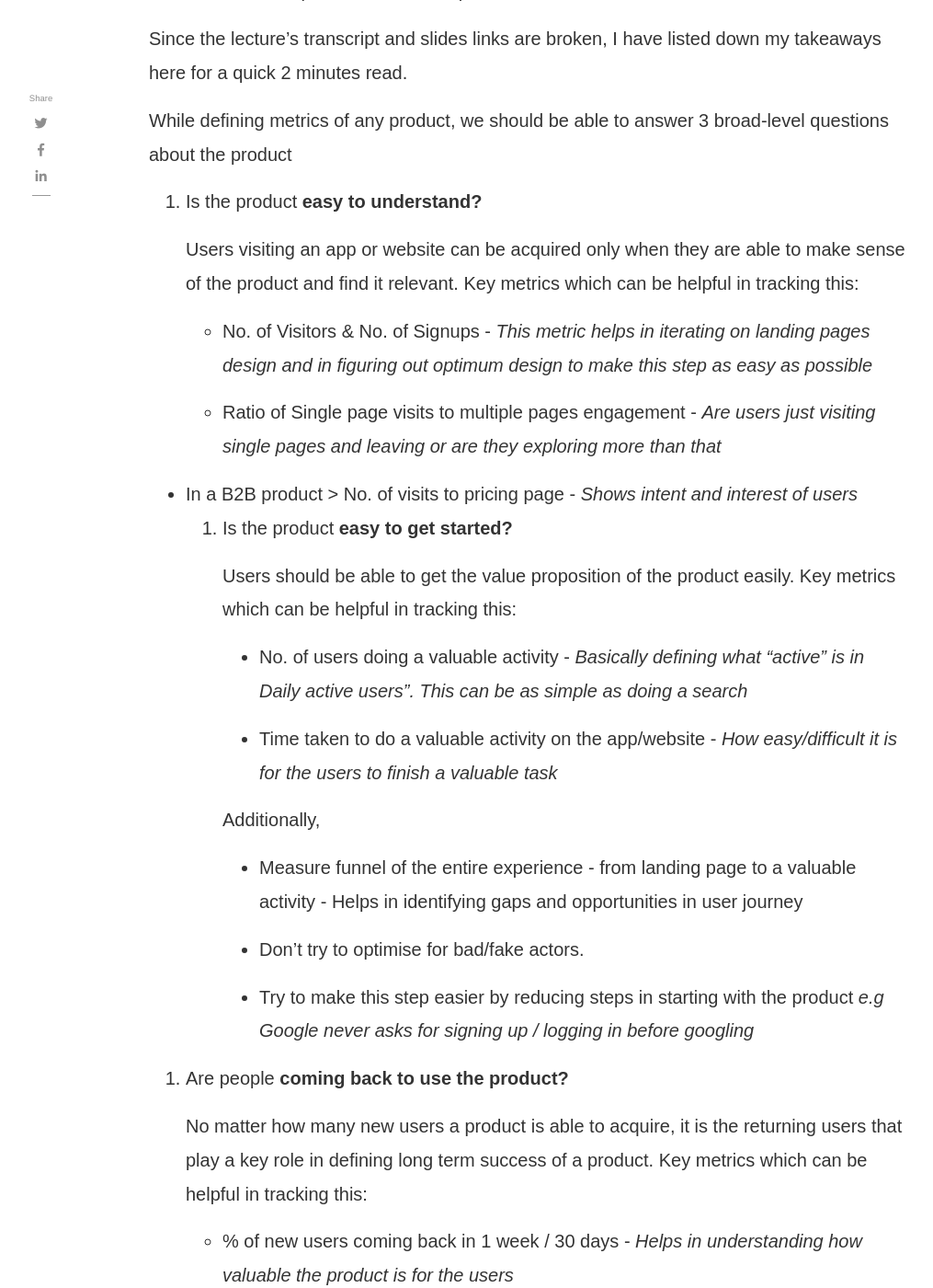
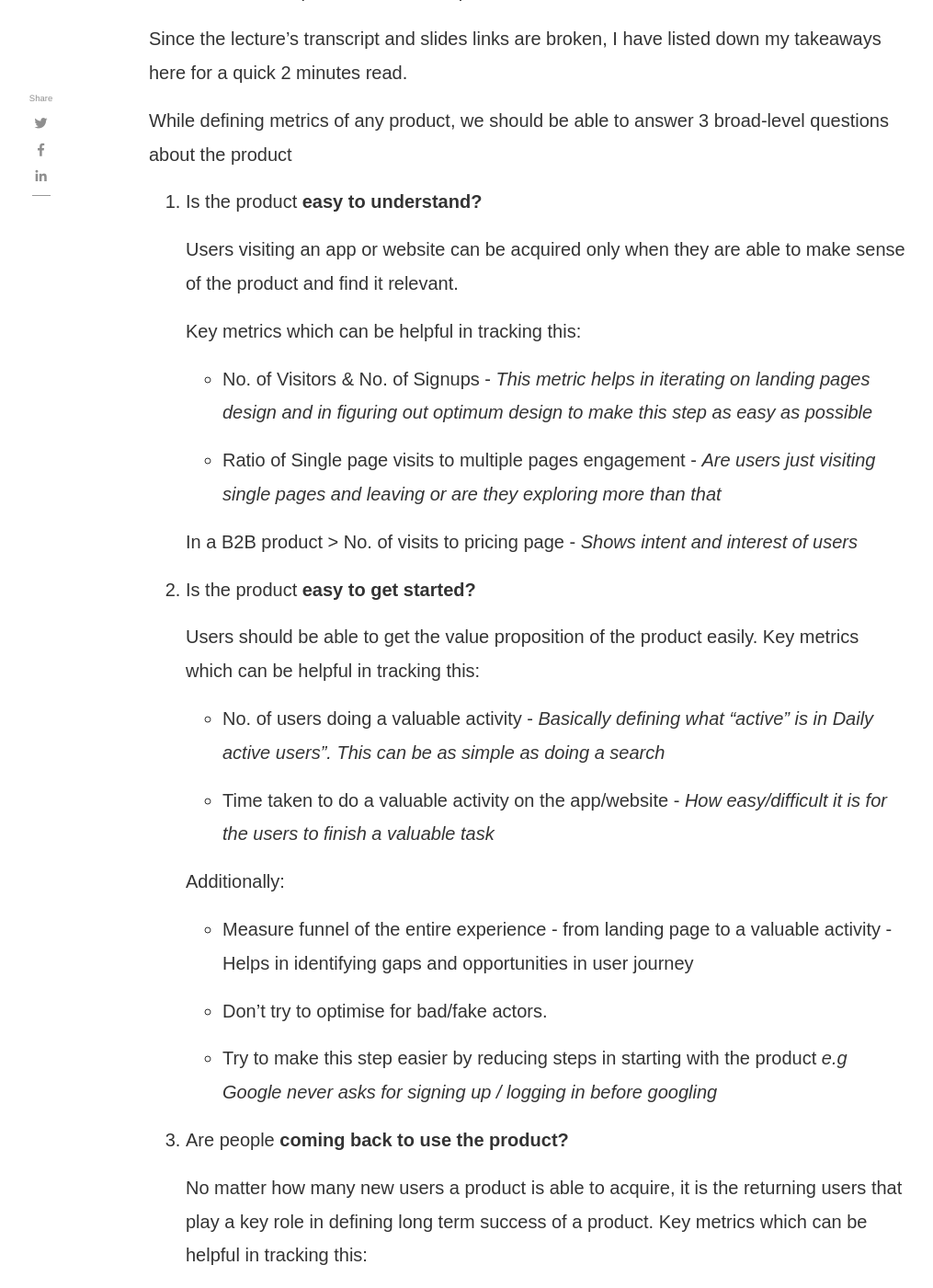
Before and after one commit to Rashmihere/Rashmihere.github.io, a Jekyll site: the page built from _posts/2018-06-12-Product-Metrics.md, in a window 1280 px wide and 1400 px high, scrolled down 666 px. Shown: the whole window at 92% size, without its empty margins (128-1143 px from the left). Built offline with Jekyll 4.4.1, drawn with Linux system fonts in a browser that asks for light colours; nearby versions of some CDN libraries; some web fonts are replaced.

Commit message:
Change in bulleting

```diff
--- a/_posts/2018-06-12-Product-Metrics.md
+++ b/_posts/2018-06-12-Product-Metrics.md
@@ -21,14 +21,15 @@ about the product
 1. Is the product **easy to understand?**
 
     Users visiting an app or website can be acquired only when they are able to make sense of the product
-and find it relevant.
+     and find it relevant.
+
      Key metrics which can be helpful in tracking this:
 
      - No. of Visitors & No. of Signups -  *This metric helps in iterating on landing pages design and in figuring out optimum design to make this step as easy as possible*
 
      - Ratio of Single page visits to multiple pages engagement  - *Are users just visiting single pages and leaving or are they exploring more than that*
 
-- In a B2B product > No. of visits to pricing page - *Shows intent and interest of users*
+     In a B2B product > No. of visits to pricing page - *Shows intent and interest of users*
 2. Is the product **easy to get started?**
 
      Users should be able to get the value proposition of the product easily.
```
Also changed, not shown: other parts of _posts/2018-06-12-Product-Metrics.md (+1 -1 lines).
